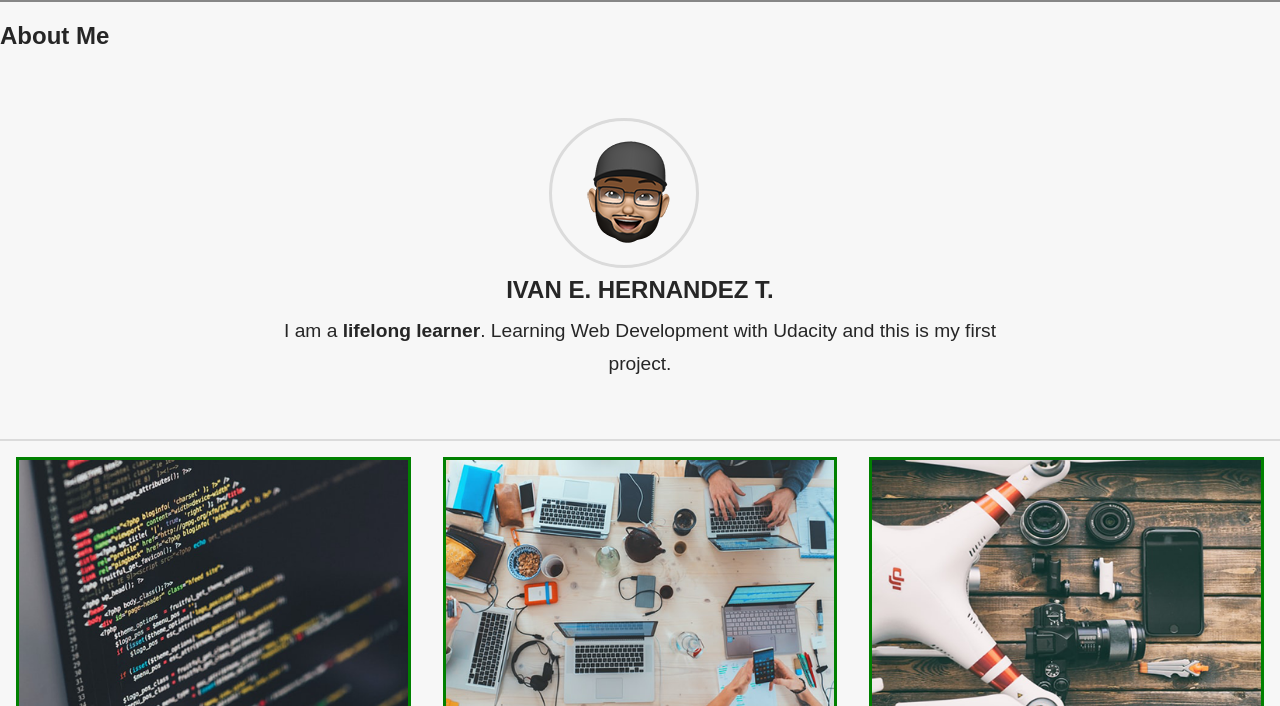
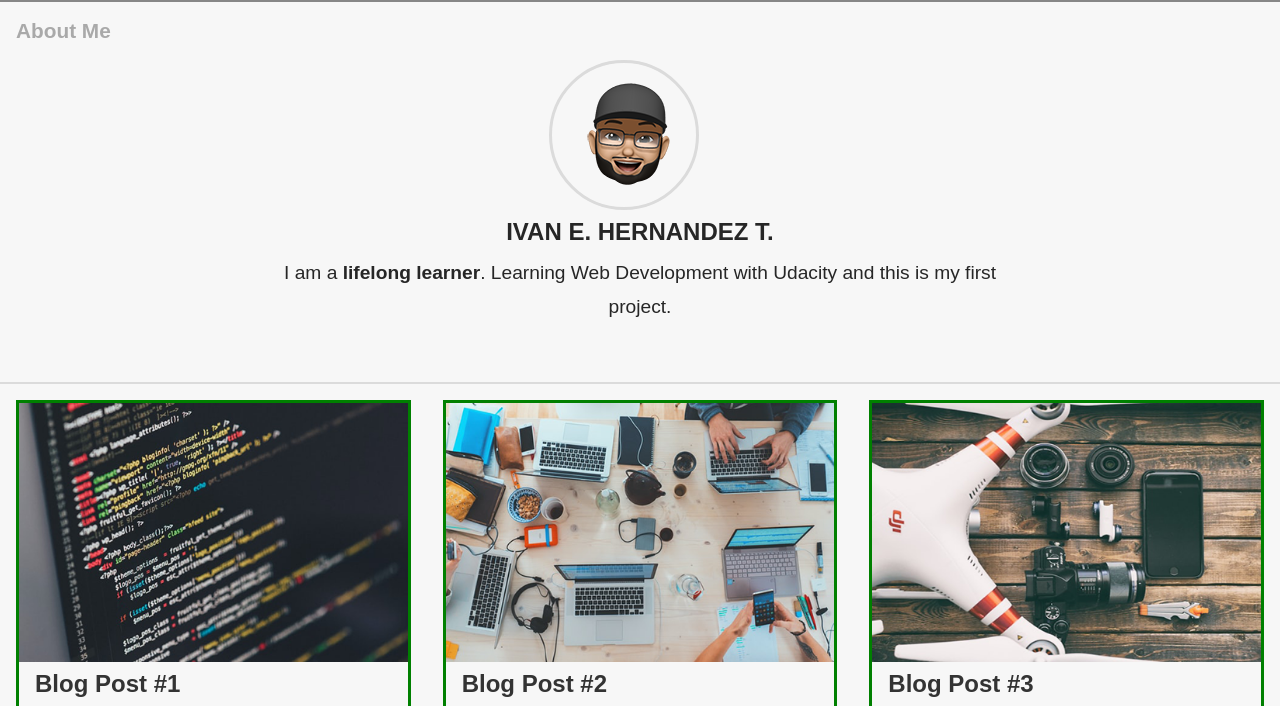
Before and after one commit to iamieht/udacity-frontend-nanodegree, a plain HTML site: page Personal_Blog_Website/index.html in a window 1280 px wide. Shown: the part 94-800 px from the top of the page. Drawn offline with Linux system fonts and the light colour scheme.

Commit message:
Update sidebar.css
Include title About Me

```diff
--- a/Personal_Blog_Website/css/sidebar.css
+++ b/Personal_Blog_Website/css/sidebar.css
@@ -1,6 +1,13 @@
 .sidebar {
     box-sizing: border-box;
     border-bottom: 2px solid #DBDBDB;
+}
+
+.sidebar h2 {
+    padding-left: 1rem;
+    font-size: 1.3rem;
+    color: darkgray;
+
 }
 
 .sidebar-content {
@@ -8,7 +15,7 @@
     flex-wrap: wrap;
     flex-direction: row;
     align-items: center;
-    padding-top: 2rem;
+    padding-top: 0;
     padding-bottom: 2rem;
     padding-left: 1rem;
     padding-right: 1rem;
@@ -60,7 +67,6 @@
 
     .sidebar-content {
         width: 66%;
-        padding-top: 3rem;
         padding-bottom: 3rem;
         padding-left: 2rem;
         padding-right: 2rem;
```
